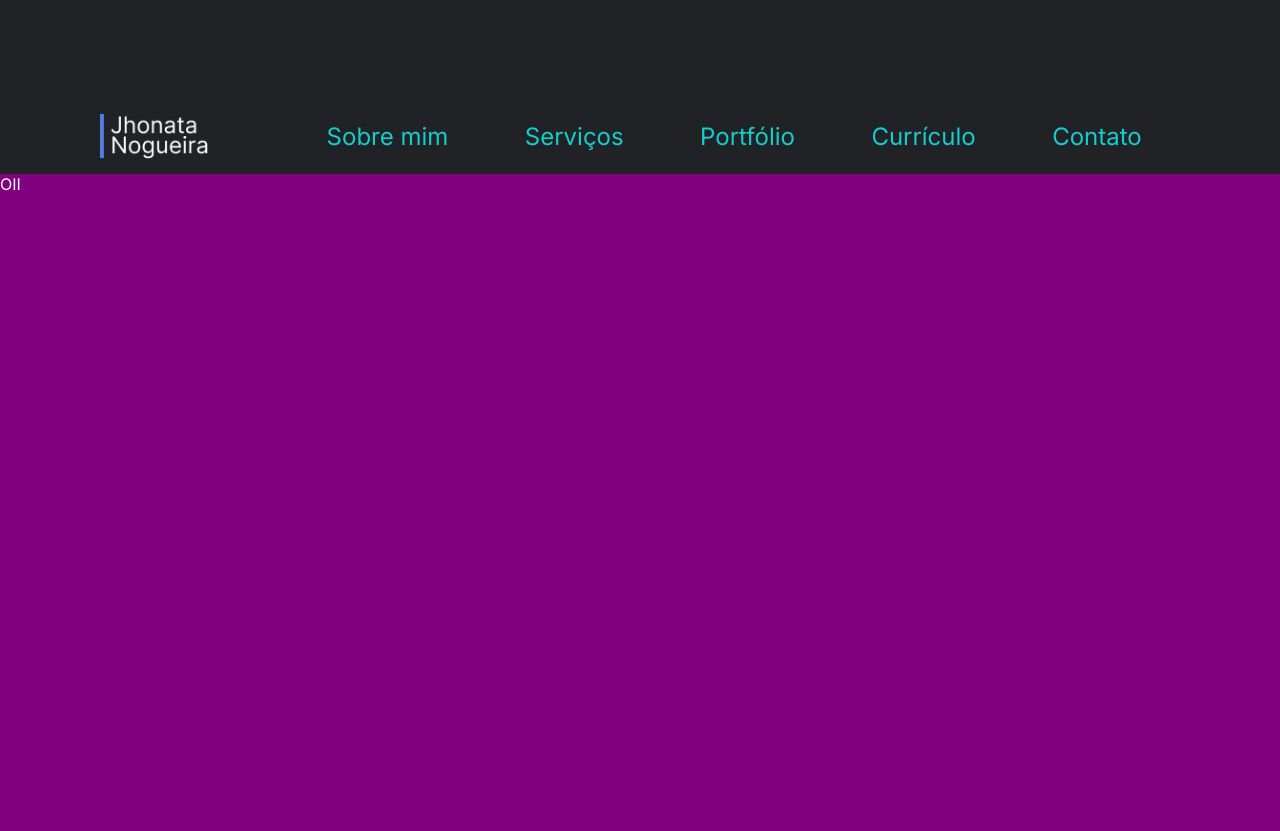
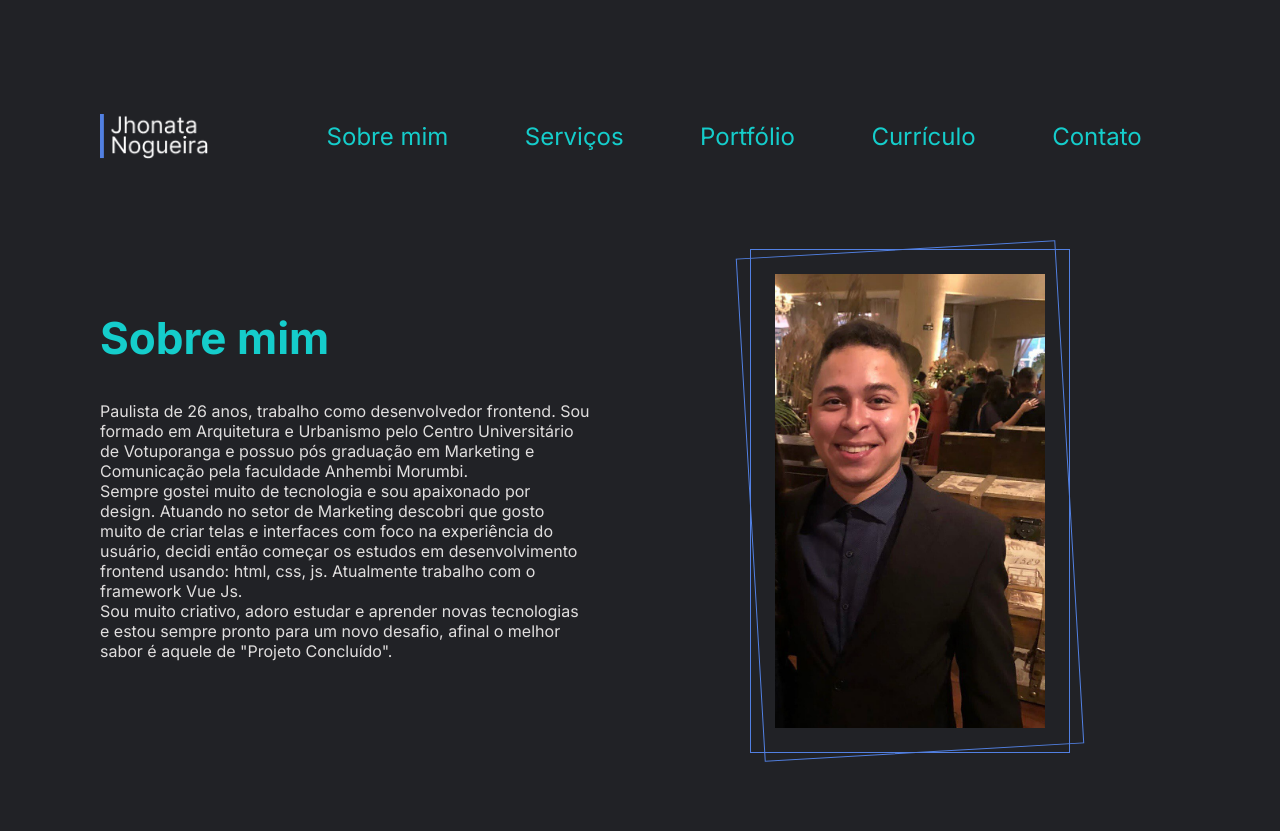
Before and after one commit to jhoownogueira/portfolio, a plain HTML site: page index.html in a window 1280 px wide. Shown: the part 626-1457 px from the top of the page. Drawn offline with nearby package versions, Linux system fonts and the light colour scheme.

Commit message:
About me

```diff
--- a/index.html
+++ b/index.html
@@ -14,7 +14,7 @@
         <div class="container">
             <img src="assets/logojhoow.png" alt="Logo">
             <h2>Hello,</h2>
-            <h1>I am Jhonata Nogueira</h1>
+            <h1 class="title-green">I am Jhonata Nogueira</h1>
             <p>Sou desenvolvedor frontend, tenho paixão por design e pela experiência do usuário</p>
             <button>Entre em contato</button>
         </div>
@@ -29,7 +29,25 @@
             <a href=""><i data-feather="send"></i>Contato</a>
         </ul>
     </nav>
-    <section>OII</section>
+    <section class="about-me">
+        <div class="container">
+            <h1 class="title-green">Sobre mim</h1>
+            <p>
+                Paulista de 26 anos, trabalho como desenvolvedor frontend.
+                Sou formado em Arquitetura e Urbanismo pelo Centro Universitário de Votuporanga e possuo pós graduação em Marketing e Comunicação pela faculdade Anhembi Morumbi.<br>
+                Sempre gostei muito de tecnologia e sou apaixonado por design. Atuando no setor de Marketing descobri que gosto muito de criar telas e interfaces com foco na experiência do usuário,
+                decidi então começar os estudos em desenvolvimento frontend usando: html, css, js. Atualmente trabalho com o framework Vue Js.<br>
+                Sou muito criativo, adoro estudar e aprender novas tecnologias e estou sempre pronto para um novo desafio, afinal o melhor sabor é aquele de "Projeto Concluído".
+            </p>
+        </div>
+        <div class="img-container">
+            <div class="line green"></div>
+            <div class="line purple"></div>
+            <img src="assets/jhoow.jpg" alt="Jhonata Nogueira">
+        </div>
+
+
+    </section>
 
 
     <script>
--- a/styles.css
+++ b/styles.css
@@ -44,6 +44,14 @@ button {
     font-size: 16px;
 }
 
+.title-purple {
+    color: var(--purple);
+}
+
+.title-green {
+    color: var(--green);
+}
+
 header {
     height: calc(100vh - var(--menu-height));
     display: flex;
@@ -58,10 +66,6 @@ header .container {
 
 header .container img {
     display: none;
-}
-
-header .container h1 {
-    color: var(--green);
 }
 
 header .container button {
@@ -101,9 +105,44 @@ nav ul a svg {
     display: none;
 }
 
-section {
-    height: 1500px;
-    background: purple;
+.about-me {
+    display: flex;
+    padding: 100px;
+
+}
+
+.about-me .container {
+    width: 50%;
+    padding-right: 50px;
+
+}
+
+.about-me .img-container {
+    width: 50%;
+    text-align: center;
+    position: relative;
+
+}
+
+.about-me .img-container img {
+    width: 50%;
+    height: 100%;
+}
+
+.about-me .img-container .line {
+    width: calc(50% + 50px);
+    height: calc(100% + 50px);
+    border: 1px solid var(--purple);
+
+    position: absolute;
+    top: -25px;
+    left: calc(50% - 50%/2 - 25px);
+
+}
+
+.about-me .img-container .line.green {
+    transform: rotate(-3.3deg);
+    color: var(--green);
 }
 
 /* Responsive */
```
Also changed, not shown: assets/jhoow.jpg (added).
